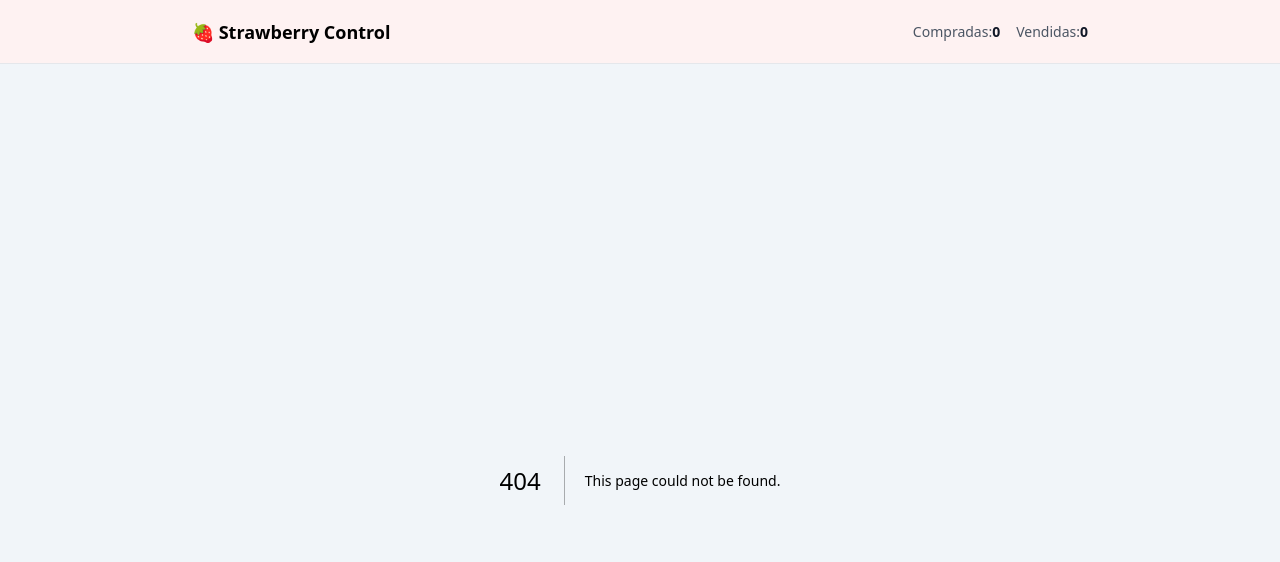
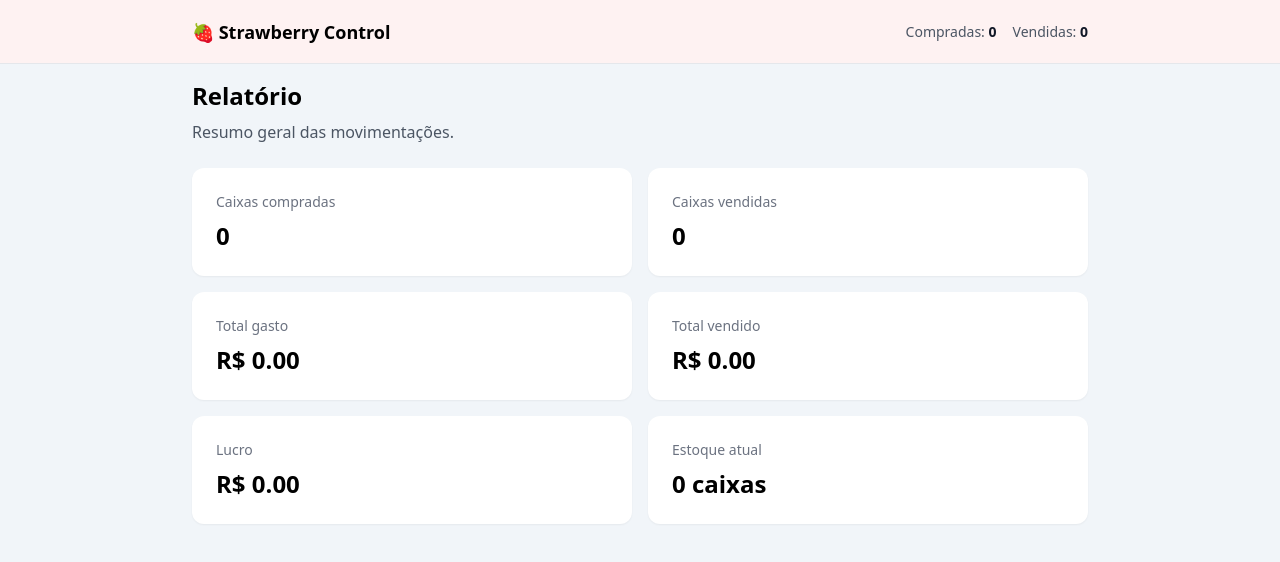
Before and after one commit to Joao-98/strawberry-control, a Next.js app: page /summary in a window 1280 px wide. Before the commit this address had no page. Shown: the top 562 px of the page. Built offline with nearby package versions, Linux system fonts and the light colour scheme.

Commit message:
feat: adding summary page

```diff
--- a/app/components/header.tsx
+++ b/app/components/header.tsx
@@ -1,34 +1,10 @@
 "use client";
-import { useEffect, useState } from "react";
+
 import Link from "next/link";
-
-type Summary = {
-  bought: number;
-  sold: number;
-};
+import { useSummary } from "../context/SummaryContext";
 
 export function Header() {
-  const [summary, setSummary] = useState<Summary>({
-    bought: 0,
-    sold: 0,
-  });
-
-  useEffect(() => {
-    const buys = JSON.parse(localStorage.getItem("buys") || "[]");
-    const sells = JSON.parse(localStorage.getItem("sells") || "[]");
-
-    const bought = buys.reduce(
-      (acc: number, item: any) => acc + Number(item.quantity),
-      0
-    );
-
-    const sold = sells.reduce(
-      (acc: number, item: any) => acc + Number(item.quantity),
-      0
-    );
-
-    setSummary({ bought, sold });
-  }, [summary.bought, summary.sold]);
+  const { summary } = useSummary();
 
   return (
     <header className="h-16 flex-shrink-0 border-b bg-red-50 px-6 flex items-center">
@@ -40,11 +16,12 @@ export function Header() {
         <div className="text-sm text-gray-600 flex gap-4">
           <span>
             Compradas:
-            <strong className="text-gray-900">{Number(summary.bought)}</strong>
+            <strong className="text-gray-900"> {summary.boughtBoxes}</strong>
           </span>
+
           <span>
             Vendidas:
-            <strong className="text-gray-900">{Number(summary.sold)}</strong>
+            <strong className="text-gray-900"> {summary.soldBoxes}</strong>
           </span>
         </div>
       </div>
--- a/app/components/strawberryform.tsx
+++ b/app/components/strawberryform.tsx
@@ -2,6 +2,7 @@
 import { useState } from "react";
 import { StrawberryFormValues } from "../types/strawberry";
 import { strawberryQualities } from "../constants/strawberryQualities";
+import { useSummary } from "../context/SummaryContext";
 
 type Props = {
   title: string;
@@ -29,9 +30,10 @@ export function StrawberryForm({
   buttonColorClass,
 }: Props) {
   const [values, setValues] = useState(initialValues);
+  const { refreshSummary } = useSummary();
 
   const handleChange = (
-    e: React.ChangeEvent<HTMLInputElement | HTMLSelectElement>
+    e: React.ChangeEvent<HTMLInputElement | HTMLSelectElement>,
   ) => {
     const { name, value } = e.target;
 
@@ -54,9 +56,13 @@ export function StrawberryForm({
 
     localStorage.setItem(
       storageKey,
-      JSON.stringify([...stored, { ...values, date: new Date().toISOString() }])
+      JSON.stringify([
+        ...stored,
+        { ...values, date: new Date().toISOString() },
+      ]),
     );
 
+    refreshSummary();
     setValues(initialValues);
   };
 
--- /dev/null
+++ b/app/components/summarycard.tsx
@@ -0,0 +1,14 @@
+type Props = {
+  title: string;
+  value: string;
+};
+
+export function SummaryCard({ title, value }: Props) {
+  return (
+    <div className="rounded-xl bg-white p-6 shadow-sm">
+      <p className="text-sm text-gray-500">{title}</p>
+
+      <h2 className="mt-2 text-2xl font-semibold">{value}</h2>
+    </div>
+  );
+}
--- /dev/null
+++ b/app/context/SummaryContext.tsx
@@ -0,0 +1,85 @@
+"use client";
+import { createContext, useContext, useEffect, useState } from "react";
+import { Summary } from "../types/strawberry";
+
+type SummaryContextType = {
+  summary: Summary;
+  refreshSummary: () => void;
+};
+
+const SummaryContext = createContext<SummaryContextType | undefined>(undefined);
+
+export function SummaryProvider({ children }: { children: React.ReactNode }) {
+  const [summary, setSummary] = useState({
+    boughtBoxes: 0,
+    soldBoxes: 0,
+    totalSpent: 0,
+    totalRevenue: 0,
+    profit: 0,
+    stock: 0,
+  });
+
+  const refreshSummary = () => {
+    const buys = JSON.parse(localStorage.getItem("buys") || "[]");
+    const sells = JSON.parse(localStorage.getItem("sells") || "[]");
+
+    const boughtBoxes = buys.reduce(
+      (acc: number, item: any) => acc + Number(item.quantity),
+      0,
+    );
+
+    const soldBoxes = sells.reduce(
+      (acc: number, item: any) => acc + Number(item.quantity),
+      0,
+    );
+
+    const totalSpent = buys.reduce(
+      (acc: number, item: any) =>
+        acc + Number(item.quantity) * Number(item.price),
+      0,
+    );
+
+    const totalRevenue = sells.reduce(
+      (acc: number, item: any) =>
+        acc + Number(item.quantity) * Number(item.price),
+      0,
+    );
+
+    const profit = totalRevenue - totalSpent;
+    const stock = boughtBoxes - soldBoxes;
+
+    setSummary({
+      boughtBoxes,
+      soldBoxes,
+      totalSpent,
+      totalRevenue,
+      profit,
+      stock,
+    });
+  };
+
+  useEffect(() => {
+    refreshSummary();
+  }, []);
+
+  return (
+    <SummaryContext.Provider
+      value={{
+        summary,
+        refreshSummary,
+      }}
+    >
+      {children}
+    </SummaryContext.Provider>
+  );
+}
+
+export function useSummary() {
+  const context = useContext(SummaryContext);
+
+  if (!context) {
+    throw new Error("useSummary must be used inside SummaryProvider");
+  }
+
+  return context;
+}
--- a/app/layout.tsx
+++ b/app/layout.tsx
@@ -1,6 +1,6 @@
 import { Header } from "./components/header";
 import "./globals.css";
-import Link from "next/link";
+import { SummaryProvider } from "./context/SummaryContext";
 
 export default function RootLayout({
   children,
@@ -10,12 +10,14 @@ export default function RootLayout({
   return (
     <html lang="pt-BR">
       <body className="h-screen overflow-hidden">
-        <div className="flex h-full flex-col bg-slate-100">
-          <Header></Header>
-          <main className="flex-1 overflow-hidden px-4 p-4">
-            <div className="mx-auto max-w-4xl h-full">{children}</div>
-          </main>
-        </div>
+        <SummaryProvider>
+          <div className="flex h-full flex-col bg-slate-100">
+            <Header />
+            <main className="flex-1 overflow-hidden px-4 p-4">
+              <div className="mx-auto max-w-4xl h-full">{children}</div>
+            </main>
+          </div>
+        </SummaryProvider>
       </body>
     </html>
   );
--- a/app/page.tsx
+++ b/app/page.tsx
@@ -27,7 +27,7 @@ export default function Home() {
         />
 
         <NavCard
-          href="/status"
+          href="/summary"
           title="Relatório"
           description="Visualizar resumo diário"
           icon="📊"
--- a/app/status/page.tsx
+++ /dev/null
@@ -1,7 +0,0 @@
-export default function Status() {
-  return (
-    <div>
-      <h1>Status</h1>
-    </div>
-  );
-}
--- /dev/null
+++ b/app/summary/page.tsx
@@ -0,0 +1,42 @@
+"use client";
+
+import { SummaryCard } from "../components/summarycard";
+import { useSummary } from "../context/SummaryContext";
+
+export default function Summary() {
+  const { summary } = useSummary();
+
+  return (
+    <main>
+      <h1 className="text-2xl font-semibold mb-2">Relatório</h1>
+
+      <p className="text-gray-600 mb-6">Resumo geral das movimentações.</p>
+
+      <div className="grid gap-4 md:grid-cols-2">
+        <SummaryCard
+          title="Caixas compradas"
+          value={String(summary.boughtBoxes)}
+        />
+
+        <SummaryCard
+          title="Caixas vendidas"
+          value={String(summary.soldBoxes)}
+        />
+
+        <SummaryCard
+          title="Total gasto"
+          value={`R$ ${summary.totalSpent.toFixed(2)}`}
+        />
+
+        <SummaryCard
+          title="Total vendido"
+          value={`R$ ${summary.totalRevenue.toFixed(2)}`}
+        />
+
+        <SummaryCard title="Lucro" value={`R$ ${summary.profit.toFixed(2)}`} />
+
+        <SummaryCard title="Estoque atual" value={`${summary.stock} caixas`} />
+      </div>
+    </main>
+  );
+}
```
Also changed, not shown: app/types/strawberry.ts (+9 -0 lines).
